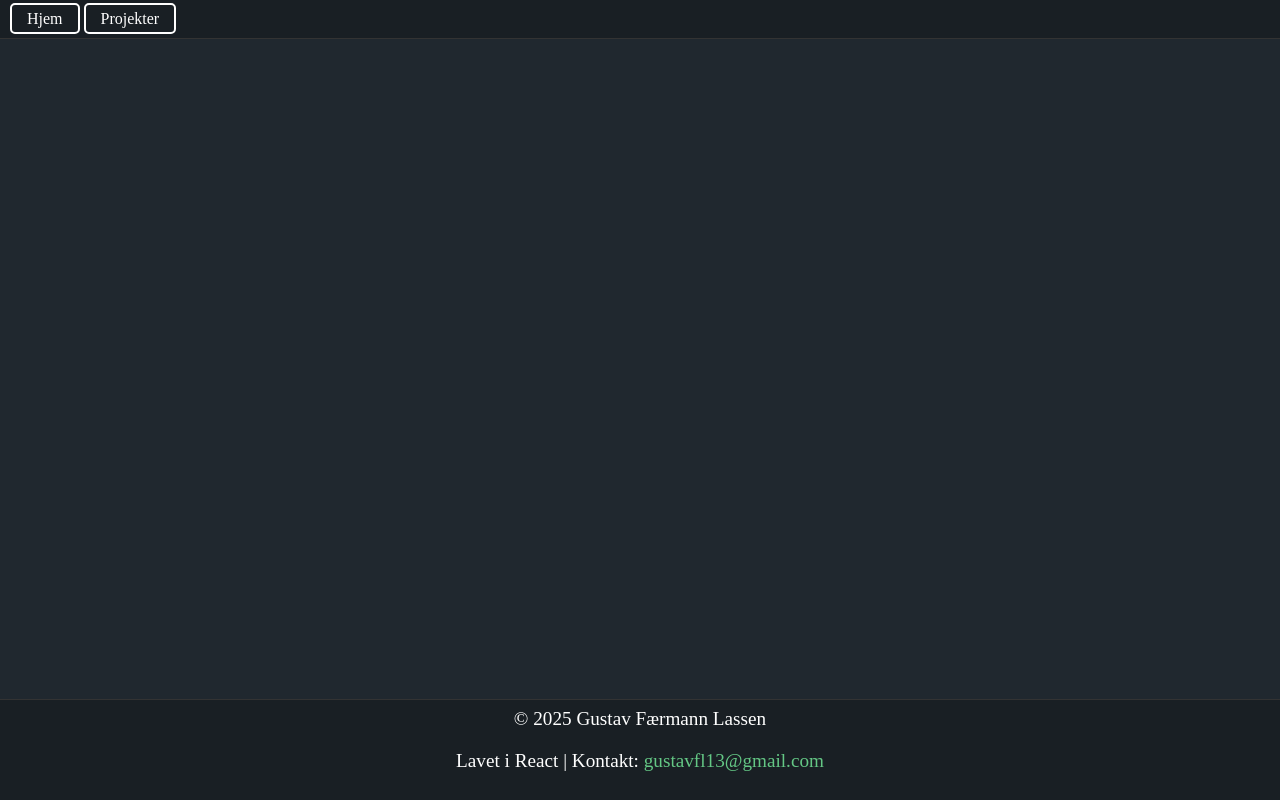
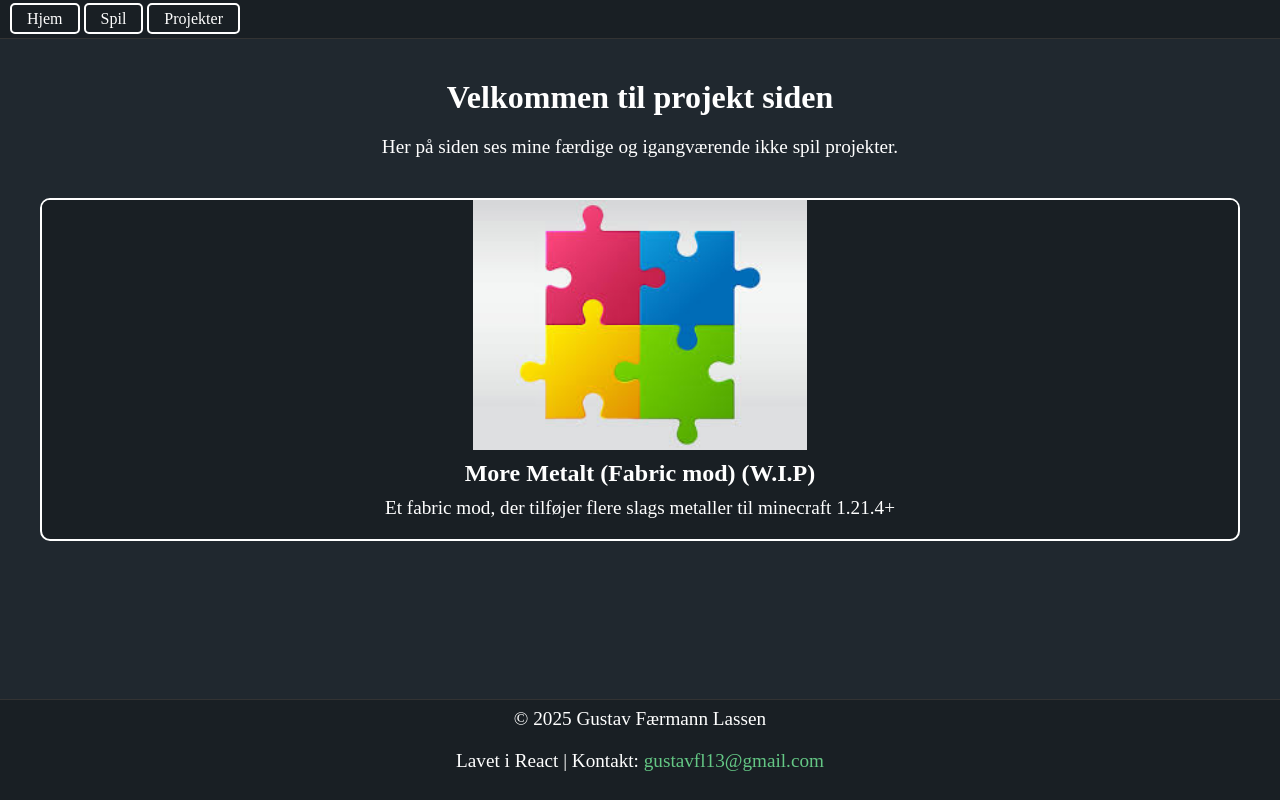
Before and after one commit to GustavFL2000/GustavFL-Portfolio-App, a React (Vite) app: page /Projects in a window 1280 px wide. Built offline with nearby package versions, Linux system fonts and the light colour scheme.

Commit message:
Lavet seperate sider til spil og projekter, med hver deres json data fil

```diff
--- /dev/null
+++ b/public/projects.json
@@ -0,0 +1,9 @@
+[
+    {
+    "id": 1,
+    "title": "More Metalt (Fabric mod) (W.I.P)",
+    "description": "Et fabric mod, der tilføjer flere slags metaller til minecraft 1.21.4+",
+    "image": "/images/puzzlequest.jpg",
+    "link": "https://fabricmc.net/"
+  }
+]
--- a/src/App.jsx
+++ b/src/App.jsx
@@ -1,19 +1,21 @@
 import { BrowserRouter as Router, Route, Routes, Link } from "react-router-dom";
 import Home from "./pages/Home";
 import Games from "./pages/Games";
+import Projects from "./pages/Projects";
 import Footer from "./components/Footer";
 
 function App() {
   return (
     <Router>
       <nav>
-        <Link to="/">Hjem</Link>  <Link to="/Games">Projekter</Link>
+        <Link to="/">Hjem</Link>  <Link to="/Games">Spil</Link>   <Link to="/Projects">Projekter</Link>
       </nav>
 
       <main>
         <Routes>
           <Route path="/" element={<Home />} />
           <Route path="/Games" element={<Games />} />
+          <Route path="/Projects" element={<Projects />} />
         </Routes>
       </main>
 
--- a/src/pages/Games.jsx
+++ b/src/pages/Games.jsx
@@ -11,8 +11,8 @@ function Games() {
 
   return (
     <div className="games-container">
-      <h1>Velkommen til projekt siden</h1>
-      <p>Her på siden ses mine færdige og igangværende projekter.</p>
+      <h1>Velkommen til spil siden</h1>
+      <p>Her på siden ses mine færdige og igangværende spil projekter.</p>
 
       <div className="game-grid">
         {games.map(game => (
--- /dev/null
+++ b/src/pages/Projects.jsx
@@ -0,0 +1,39 @@
+import { useEffect, useState } from "react";
+import "../styles/Projects.css";
+function Projects() {
+  const [projects, setProjects] = useState([]);
+
+  useEffect(() => {
+    fetch("/projects.json")
+      .then(res => res.json())
+      .then(data => setProjects(data));
+  }, []);
+
+  return (
+    <div className="project-container">
+      <h1>Velkommen til projekt siden</h1>
+      <p>Her på siden ses mine færdige og igangværende ikke spil projekter.</p>
+
+      <div className="project-grid">
+        {projects.map(project => (
+          <a
+            key={project.id}
+            href={project.link}
+            className="project-card-link"
+            download
+          >
+            <div className="project-card">
+              <img src={project.image} alt={project.title} />
+              <h2>{project.title}</h2>
+              <p>{project.description}</p>
+
+
+            </div>
+          </a>
+        ))}
+      </div>
+    </div>
+  );
+}
+
+export default Projects;
--- /dev/null
+++ b/src/styles/Projects.css
@@ -0,0 +1,67 @@
+.project-container {
+    padding: 20px;
+    text-align: center;
+}
+
+.project-grid {
+    display: grid;
+    grid-template-columns: repeat(auto-fit, minmax(220px, 1fr));
+    gap: 20px;
+    padding: 20px;
+}
+
+.project-card {
+    border: 2px solid #fff;
+    border-radius: 10px;
+    overflow: hidden;
+    text-align: center;
+    background: #191f24;
+    transition: all 0.3s ease;
+    /* Ændret til all for at inkludere farveændringer */
+    display: flex;
+    flex-direction: column;
+    align-items: center;
+}
+
+.project-card-link {
+    text-decoration: none;
+    color: inherit;
+    display: block;
+    height: 100%;
+}
+
+.project-card-link:hover .project-card {
+    transform: scale(1.03);
+    background: #64c785;
+}
+
+.project-card-link:hover .project-card h2,
+.project-card-link:hover .project-card p {
+    color: #191f24 !important;
+    /* Tilføjet !important for at overskrive andre styles */
+}
+
+.project-card img {
+    width: 100%;
+    max-height: 250px;
+    object-fit: contain;
+    border-radius: 5px;
+    margin-bottom: 10px;
+    background: #191f24;
+}
+
+
+/* Mobile optimization */
+@media (max-width: 500px) {
+    .project-grid {
+        grid-template-columns: 1fr;
+    }
+
+    .project-card {
+        padding: 10px;
+    }
+
+    .project-card img {
+        max-height: 150px;
+    }
+}
```
Also changed, not shown: public/games.json (+0 -7 lines).
